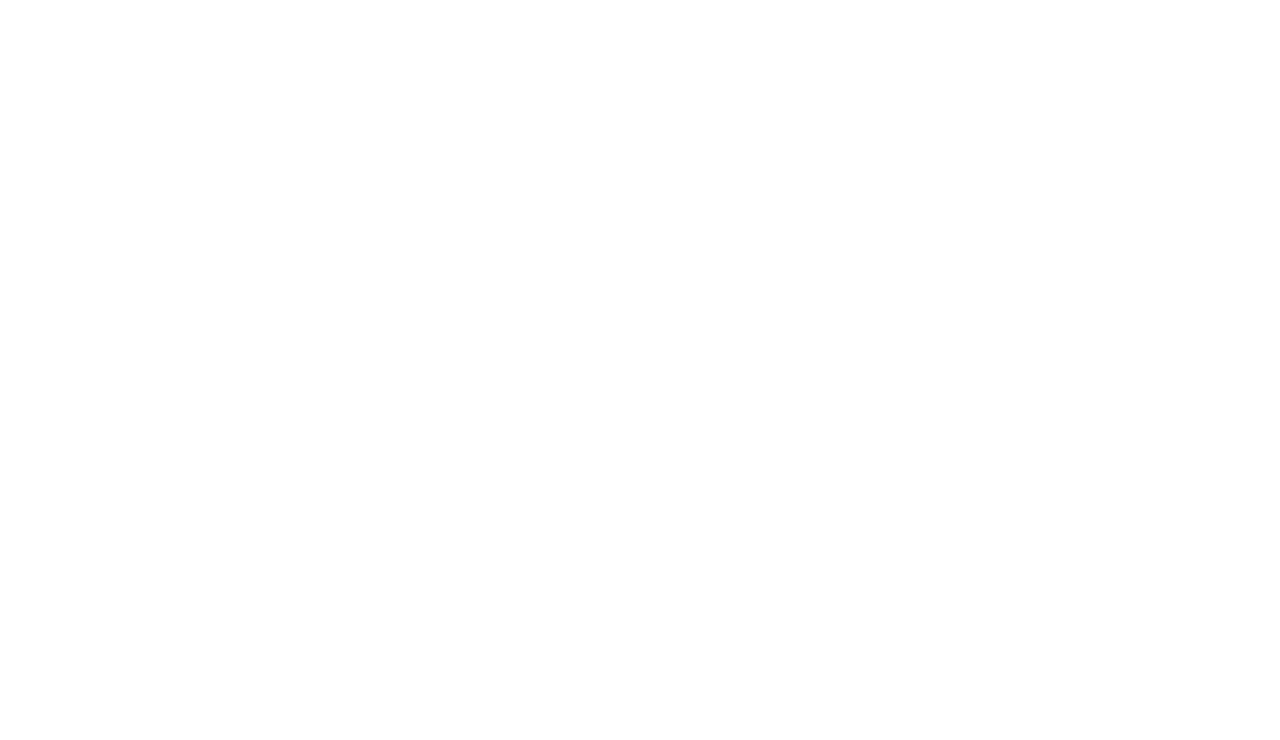
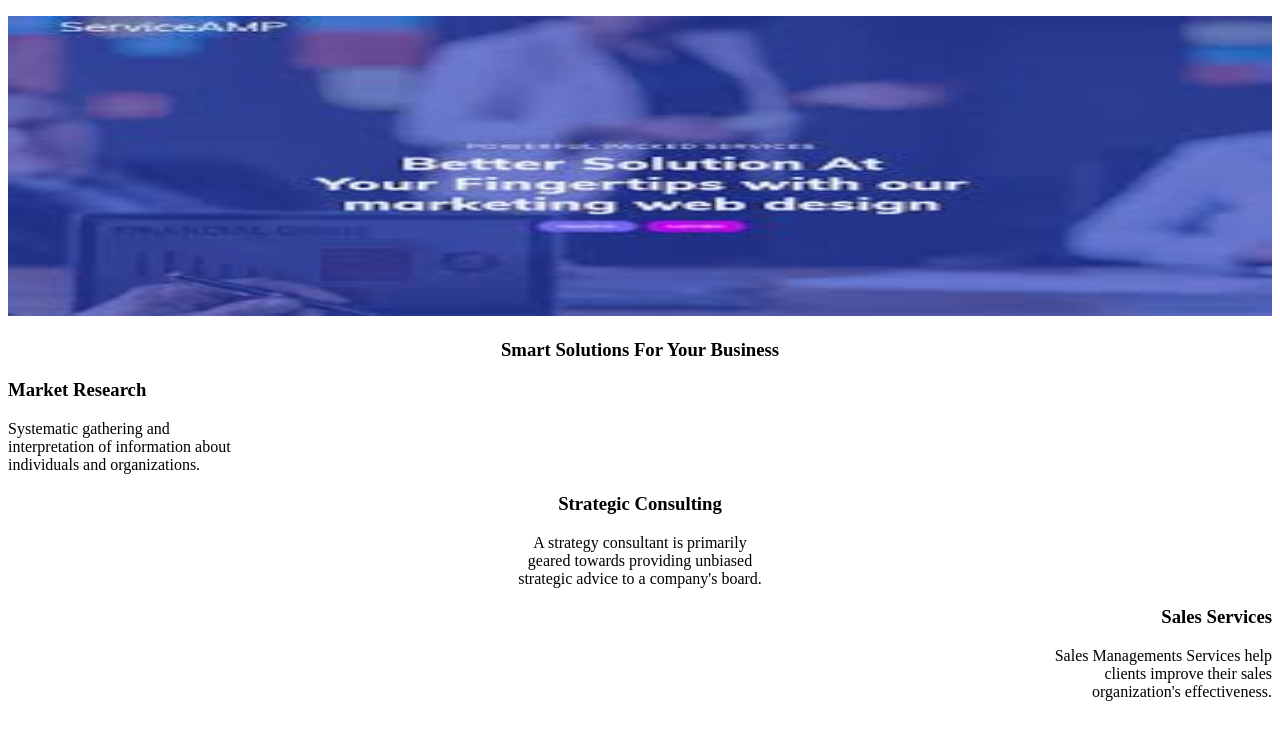
Before and after one commit to EnesPireva/InxhinieriWeb, a plain HTML site: page Ushtrime4/index4.html in a window 1280 px wide. Drawn offline with Linux system fonts and the light colour scheme.

Commit message:
Part1and2

```diff
--- a/Ushtrime4/index4.html
+++ b/Ushtrime4/index4.html
@@ -5,13 +5,35 @@
     <meta charset="UTF-8">
     <meta name="viewport" content="width=device-width, initial-scale=1.0">
     <title>UShtrime4</title>
+    <link rel="stylesheet"  type="text/css" href="style.css">
 </head>
 
 <body>
-    <div class="header"></div>
+    <div class="header">
+        <p style="text-align: center;">
+        <img src="image1.jpg" width="100%" height="300px;"></p>
+    </div>
+    <div >
+            <h3 style="padding-top: 0%; text-align: center;"><strong>Smart Solutions For Your Business</strong></h3>
+            <div class="box">
+
+                <div id="box-1" style="display: inline; text-align: left; " >
+                    <h3> Market Research </h3>
+                    <p> Systematic gathering and <br> interpretation of information about <br> individuals and organizations.
+                </div>
+                <div id="box-2" style="display: inline; text-align: center;">
+                    <h3> Strategic Consulting </h3>
+                    <p> A strategy consultant is primarily <br> geared towards providing unbiased <br> strategic advice to a company's board.
+                </div>
+                <div id="box-3" style="display: inline; text-align: right;">
+                    <h3> Sales Services </h3>
+                    <p> Sales Managements Services help <br> clients improve their sales <br> organization's effectiveness.
+                </div>
+            </div>
+    </div>
+
 
 
 
 </body>
 </html>
-<!--background-image: url('...')
--- a/Ushtrime4/style.css
+++ b/Ushtrime4/style.css
@@ -0,0 +1,20 @@
+
+
+
+.middle1 {
+   display: flex;
+   flex-direction: row;
+
+
+}
+
+#box-1{
+    display: -moz-inline-grid;
+    flex:1;
+}#box-2{
+    display: -moz-inline-grid;
+    flex:1;
+}#box-3{
+    display: -moz-inline-grid;
+    flex:1;
+}
```
Also changed, not shown: Ushtrime4/Untitled1.png (added), Ushtrime4/image1.jpg (added).
